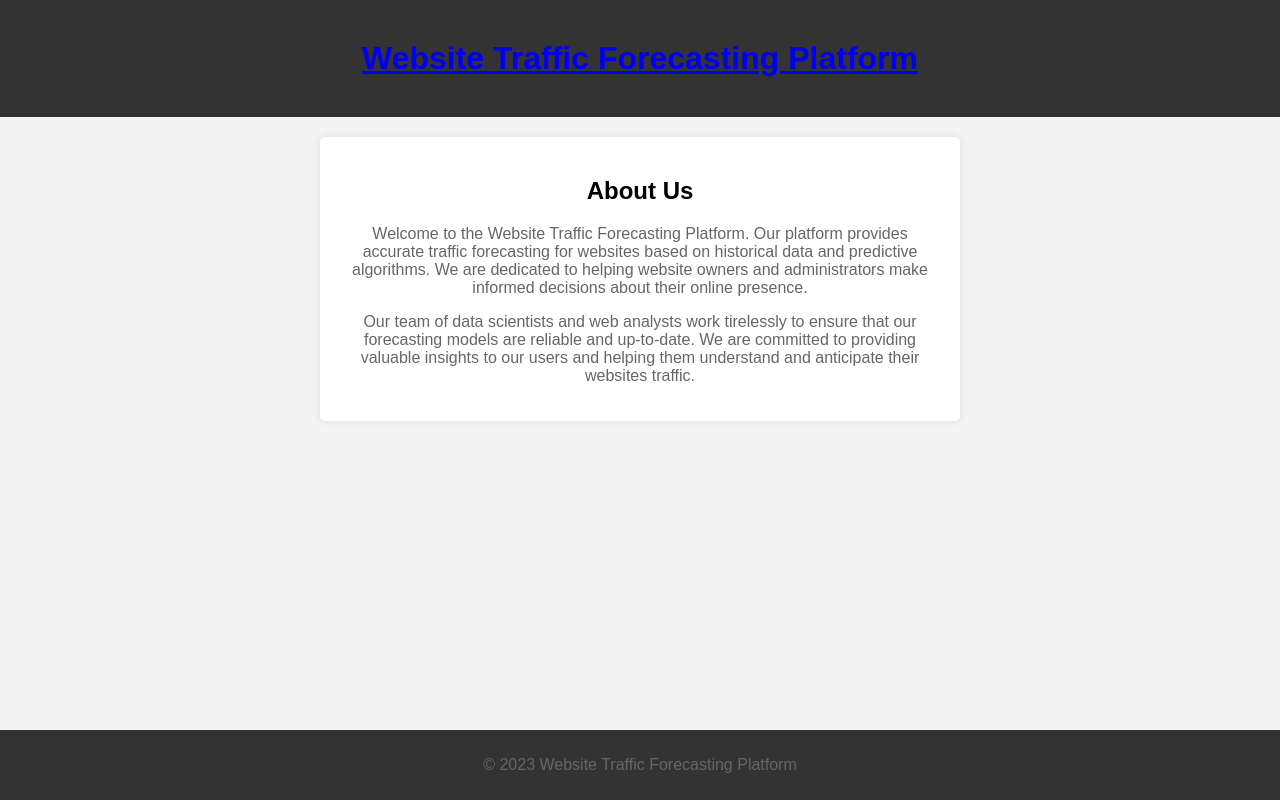
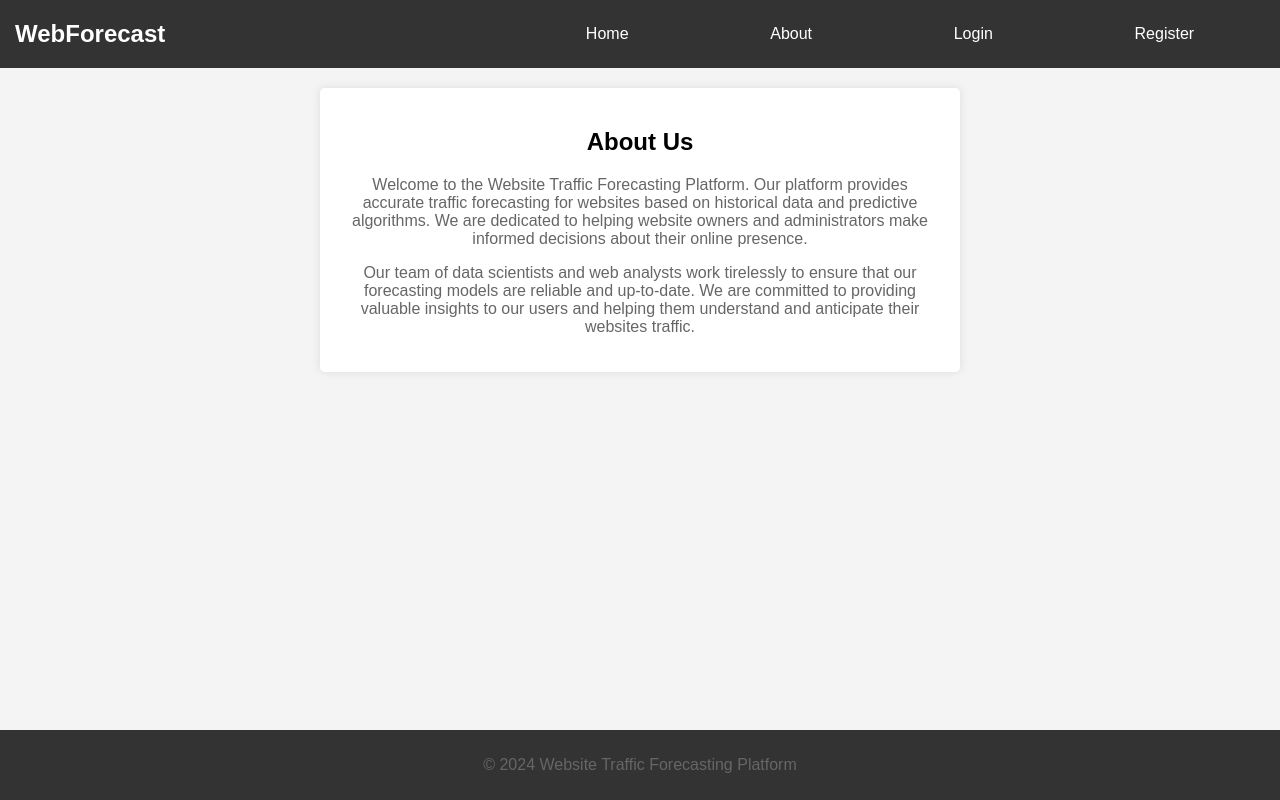
Before and after one commit to shreyas5522/forecastingFlask, a Flask app: page /about in a window 1280 px wide. Run offline with Flask 3, Linux system fonts and the light colour scheme; some libraries are stand-ins or nearby versions.

Commit message:
31 Jan 2024 | Navigation Bar Fix

```diff
--- a/static/css/styles.css
+++ b/static/css/styles.css
@@ -1,17 +1,86 @@
 body {
+  margin: 0;
   font-family: Arial, sans-serif;
-  background-color: #f4f4f4;
-  margin: 0;
-  padding: 0;
 }
 
-header {
+.navbar {
   background-color: #333;
-  color: #fff;
-  text-align: left;
-  padding: 1px 0;
-  padding-left: 15px;
+  padding: 15px;
+  display: flex;
+  justify-content: space-between;
+  align-items: center;
 }
+
+.brand {
+  color: white;
+  font-weight: 600;
+}
+
+.brand-text {
+  font-size: 1.5rem;
+}
+
+.navbar-links {
+  display: flex;
+  justify-content: space-around;
+  width: 60%;
+}
+
+.navbar-links a {
+  color: white;
+  text-decoration: none;
+  padding: 10px;
+}
+
+.navbar-links a:hover {
+  border-bottom: 2px solid white;
+}
+
+.navbar-toggle {
+  display: none;
+  flex-direction: column;
+  cursor: pointer;
+}
+
+.bar {
+  width: 25px;
+  height: 3px;
+  background-color: white;
+  margin: 3px 0;
+}
+
+@media only screen and (max-width: 768px) {
+  .navbar {
+    flex-direction: row; /* Align items in a row */
+    justify-content: space-between; /* Space items evenly */
+    align-items: center; /* Center align items vertically */
+  }
+
+  .brand {
+    order: 1; /* Place brand on the left */
+  }
+
+  .navbar-links {
+    display: none;
+    flex-direction: column;
+    width: 100%;
+    position: absolute;
+    top: 60px;
+    right: 0; /* Align navbar links to the right */
+    background-color: #333;
+  }
+
+  .navbar-links.show {
+    display: flex;
+  }
+
+  .navbar-toggle {
+    display: flex;
+    order: 2; /* Move toggle icon to the right */
+  }
+}
+
+
 
 h1 {
   margin: 15px 0;
--- /dev/null
+++ b/tempCodeRunnerFile.py
@@ -0,0 +1 @@
+%rxUXm*4H3p~80z
--- a/templates/about.html
+++ b/templates/about.html
@@ -1,28 +1,16 @@
-<!DOCTYPE html>
-<html>
-<head>
-  <style>
-    body {
-      font-family: Arial, sans-serif;
-      background-color: #f4f4f4;
-      margin: 0;
-      padding: 0;
-    }
-    header {
-      background-color: #333;
-      color: #fff;
-      text-align: center;
-      padding: 10px 0;
-    }
-    h1 {
-      margin: 20px 0;
-      text-align: center;
-    }
-    p {
-      text-align: center;
-      color: #666;
-    }
-    .about-content {
+{% extends "base.html" %}
+
+{% block body %}
+
+  {% block stylesheets %}
+  <!-- Additional stylesheets for the home page -->
+  <link rel="stylesheet" href="{{ url_for('static', filename='css/styles.css') }}">
+  <link rel="stylesheet" href="{{ url_for('static', filename='css/forecast.css') }}">
+
+  {% endblock %}
+<body>
+
+  <div class="about-content" style="
     text-align: center;
     margin: 20px auto;
     padding: 20px;
@@ -30,32 +18,10 @@
     border-radius: 5px;
     box-shadow: 0 0 10px rgba(0, 0, 0, 0.1);
     width: 80%;
-      max-width: 600px;
-    }
-    footer {
-      background-color: #333;
-      color: #fff;
-      text-align: center;
-      padding: 10px 0;
-      position: absolute;
-      bottom: 0;
-      width: 100%;
-    }
-  </style>
-</head>
-<body>
-  <header>
-    <header>
-        <h1 style="color: white;"><a href="{{ url_for('home') }}" >Website Traffic Forecasting Platform</a></h1>
-      </header>
-        </header>
-  <div class="about-content">
+    max-width: 600px;">
     <h2>About Us</h2>
     <p>Welcome to the Website Traffic Forecasting Platform. Our platform provides accurate traffic forecasting for websites based on historical data and predictive algorithms. We are dedicated to helping website owners and administrators make informed decisions about their online presence.</p>
     <p>Our team of data scientists and web analysts work tirelessly to ensure that our forecasting models are reliable and up-to-date. We are committed to providing valuable insights to our users and helping them understand and anticipate their websites traffic.</p>
   </div>
-  <footer>
-    <p>&copy; 2023 Website Traffic Forecasting Platform</p>
-  </footer>
 </body>
-</html>
+  {% endblock %}
--- a/templates/base.html
+++ b/templates/base.html
@@ -25,12 +25,37 @@
   {% block stylesheets %}
 
   {% endblock %}
+</head>
 
-</head>
 <header>
-  <h1 >WebForecast</h1>
+  <div class="navbar">
+    <div class="brand">
+      <span class="brand-text">WebForecast</span>
+    </div>
+    <div class="navbar-links" id="navbar-links">
+      <a href="{{ url_for('home') }}">Home</a>
+      <a href="{{ url_for('about') }}">About</a>
+      <a href="{{ url_for('login') }}">Login</a>
+      <a href="{{ url_for('login') }}">Register</a>
+
+    </div>
+    <div class="navbar-toggle" onclick="toggleNavbar()">
+      <span class="bar"></span>
+      <span class="bar"></span>
+      <span class="bar"></span>
+    </div>
+  </div>
 
 </header>
+
+<script>
+  function toggleNavbar() {
+  const navbarLinks = document.getElementById('navbar-links');
+  navbarLinks.classList.toggle('show');
+}
+</script>
+<!-- Your website content goes here -->
+
 {% block body %}
 {% endblock %}
 
```
Lines whose indentation alone changed are shown as unchanged.
